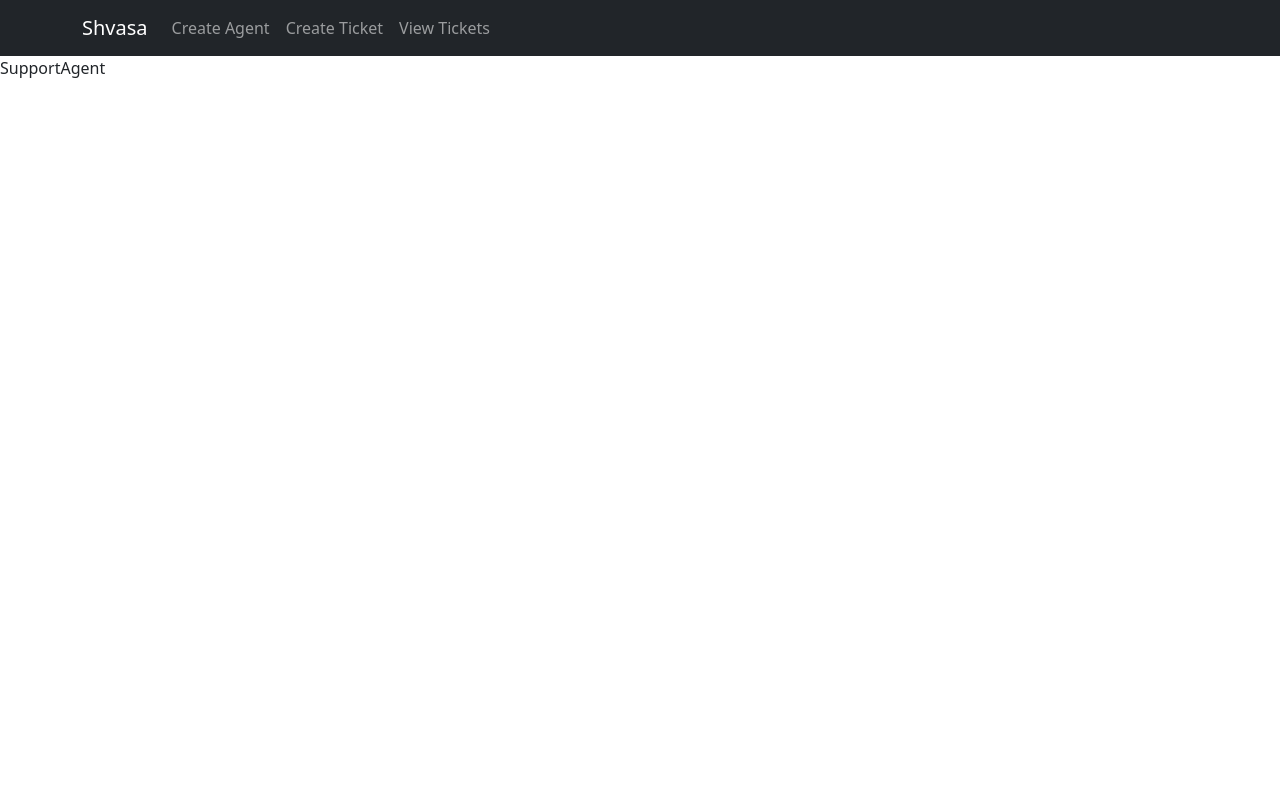
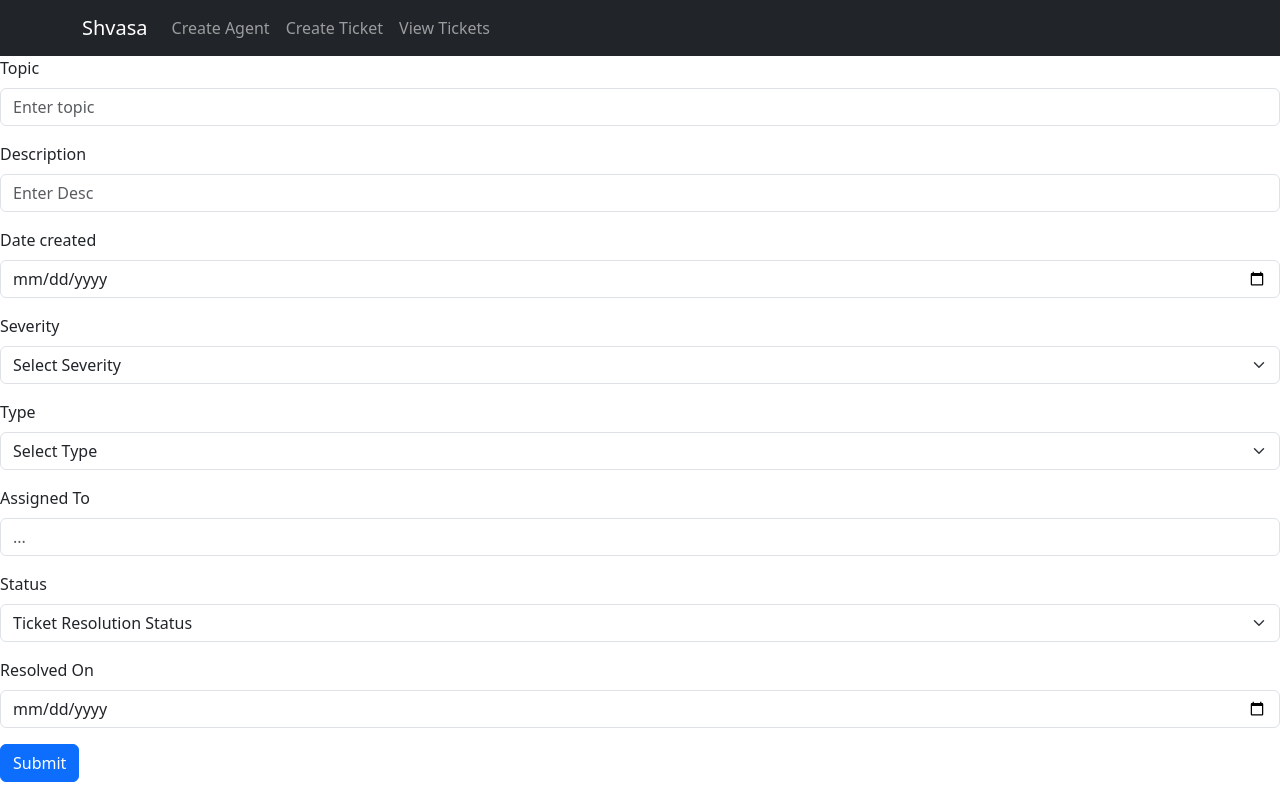
Before and after one commit to abhishekcode7/shvasa, a React (Vite) app in the folder frontend/: page /ticket in a window 1280 px wide. Built offline with nearby package versions, Linux system fonts and the light colour scheme.

Commit message:
implemented frontend for create ticket and agent

```diff
--- a/frontend/src/App.jsx
+++ b/frontend/src/App.jsx
@@ -5,14 +5,15 @@ import "./App.css";
 import SupportAgent from "./components/SupportAgent";
 import NavigationBar from "./components/NavigationBar";
 import { BrowserRouter, Routes, Route } from "react-router-dom";
+import CreateTicket from "./components/CreateTicket";
 function App() {
   return (
     <>
       <NavigationBar />
       <BrowserRouter>
         <Routes>
-          <Route path="/" element={<SupportAgent />} />
-          <Route path="/contact" element={<SupportAgent />} />
+          <Route path="/agent" element={<SupportAgent />} />
+          <Route path="/ticket" element={<CreateTicket />} />
           <Route path="/*" element={<SupportAgent />} />
         </Routes>
       </BrowserRouter>
--- /dev/null
+++ b/frontend/src/components/CreateTicket.jsx
@@ -0,0 +1,72 @@
+import React from "react";
+import Button from "react-bootstrap/Button";
+import Form from "react-bootstrap/Form";
+
+const CreateTicket = () => {
+  return (
+    <div>
+      <Form>
+        <Form.Group className="mb-3" controlId="formBasicEmail">
+          <Form.Label>Topic</Form.Label>
+          <Form.Control type="text" placeholder="Enter topic" />
+        </Form.Group>
+
+        <Form.Group className="mb-3" controlId="formBasicEmail">
+          <Form.Label>Description</Form.Label>
+          <Form.Control type="text" placeholder="Enter Desc" />
+        </Form.Group>
+
+        <Form.Group className="mb-3" controlId="formBasicEmail">
+          <Form.Label>Date created</Form.Label>
+          <Form.Control type="date" />
+        </Form.Group>
+
+        <Form.Group className="mb-3" controlId="formBasicEmail">
+          <Form.Label>Severity</Form.Label>
+          <Form.Select aria-label="Default select example">
+            <option>Select Severity</option>
+            <option value="1">low</option>
+            <option value="2">medium</option>
+            <option value="3">high</option>
+          </Form.Select>
+        </Form.Group>
+
+        <Form.Group className="mb-3" controlId="formBasicEmail">
+          <Form.Label>Type</Form.Label>
+          <Form.Select aria-label="Default select example">
+            <option>Select Type</option>
+            <option value="1">Type A</option>
+            <option value="2">Type B</option>
+            <option value="3">Type C</option>
+          </Form.Select>
+        </Form.Group>
+
+        <Form.Group className="mb-3" controlId="formBasicEmail">
+          <Form.Label>Assigned To</Form.Label>
+          <Form.Control type="text" placeholder="..." />
+        </Form.Group>
+
+        <Form.Group className="mb-3" controlId="formBasicEmail">
+          <Form.Label>Status </Form.Label>
+          <Form.Select aria-label="Default select example">
+            <option>Ticket Resolution Status</option>
+            <option value="1">new</option>
+            <option value="2">assigned</option>
+            <option value="3">resolved</option>
+          </Form.Select>
+        </Form.Group>
+
+        <Form.Group className="mb-3" controlId="formBasicEmail">
+          <Form.Label>Resolved On</Form.Label>
+          <Form.Control type="date" />
+        </Form.Group>
+
+        <Button variant="primary" type="submit">
+          Submit
+        </Button>
+      </Form>
+    </div>
+  );
+};
+
+export default CreateTicket;
--- a/frontend/src/components/NavigationBar.jsx
+++ b/frontend/src/components/NavigationBar.jsx
@@ -7,10 +7,10 @@ const NavigationBar = () => {
     <div>
       <Navbar  bg="dark" data-bs-theme="dark">
         <Container>
-          <Navbar.Brand href="#home">Shvasa</Navbar.Brand>
+          <Navbar.Brand href="/agent">Shvasa</Navbar.Brand>
           <Nav className="me-auto">
-            <Nav.Link href="#home">Create Agent</Nav.Link>
-            <Nav.Link href="#features">Create Ticket</Nav.Link>
+            <Nav.Link href="/agent">Create Agent</Nav.Link>
+            <Nav.Link href="/ticket">Create Ticket</Nav.Link>
             <Nav.Link href="#pricing">View Tickets</Nav.Link>
           </Nav>
         </Container>
--- a/frontend/src/components/SupportAgent.jsx
+++ b/frontend/src/components/SupportAgent.jsx
@@ -1,9 +1,37 @@
-import React from 'react'
+import React from "react";
+import Button from "react-bootstrap/Button";
+import Form from "react-bootstrap/Form";
 
 const SupportAgent = () => {
   return (
-    <div>SupportAgent</div>
-  )
-}
+    <div>
+      <Form>
+        <Form.Group className="mb-3" controlId="formBasicEmail">
+          <Form.Label>Name</Form.Label>
+          <Form.Control type="text" placeholder="Enter Name" />
+        </Form.Group>
 
-export default SupportAgent
+        <Form.Group className="mb-3" controlId="formBasicEmail">
+          <Form.Label>Email</Form.Label>
+          <Form.Control type="email" placeholder="abc@gmail.com" />
+        </Form.Group>
+
+        <Form.Group className="mb-3" controlId="formBasicEmail">
+          <Form.Label>Phone</Form.Label>
+          <Form.Control type="tel" placeholder="10 digit code" pattern="[0-9]{10}" />
+        </Form.Group>
+
+        <Form.Group className="mb-3" controlId="formBasicEmail">
+          <Form.Label>Description</Form.Label>
+          <Form.Control type="text" placeholder="Enter Description" />
+        </Form.Group>
+
+        <Button variant="primary" type="submit">
+          Submit
+        </Button>
+      </Form>
+    </div>
+  );
+};
+
+export default SupportAgent;
```
